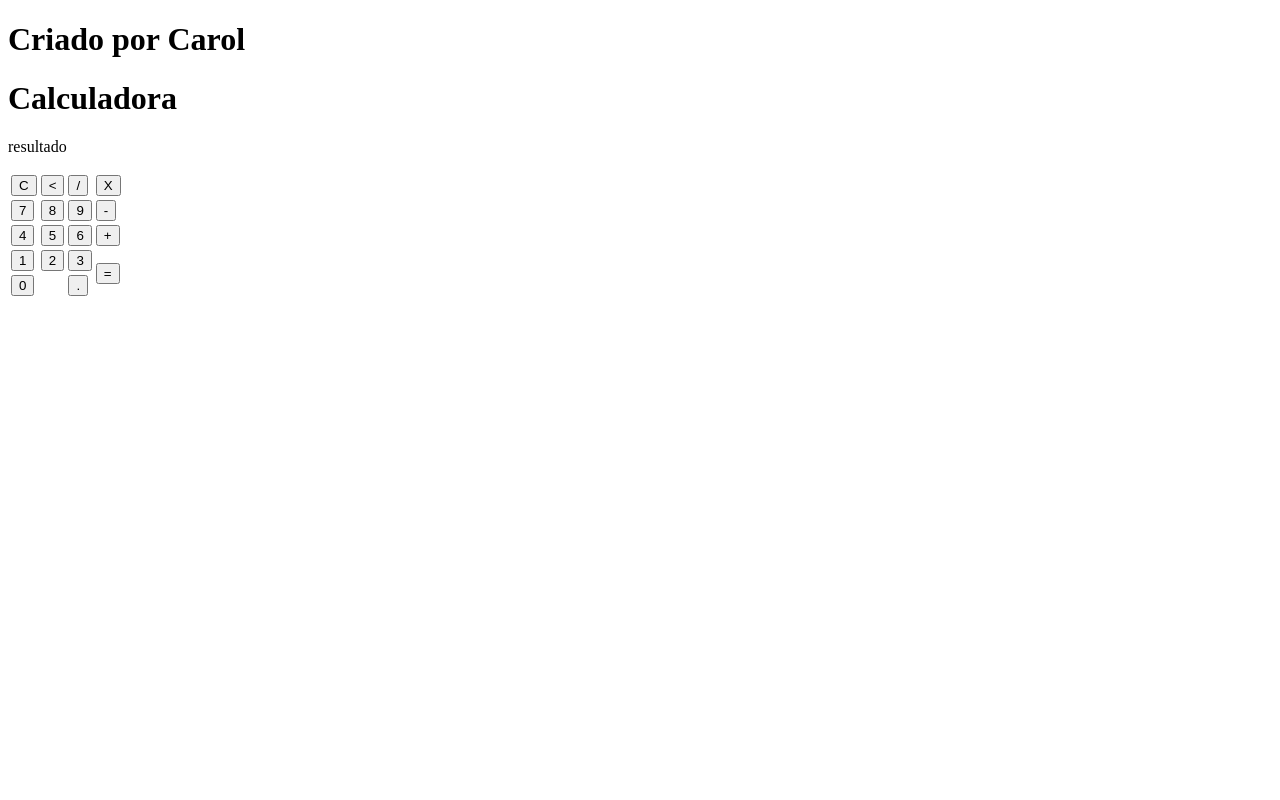
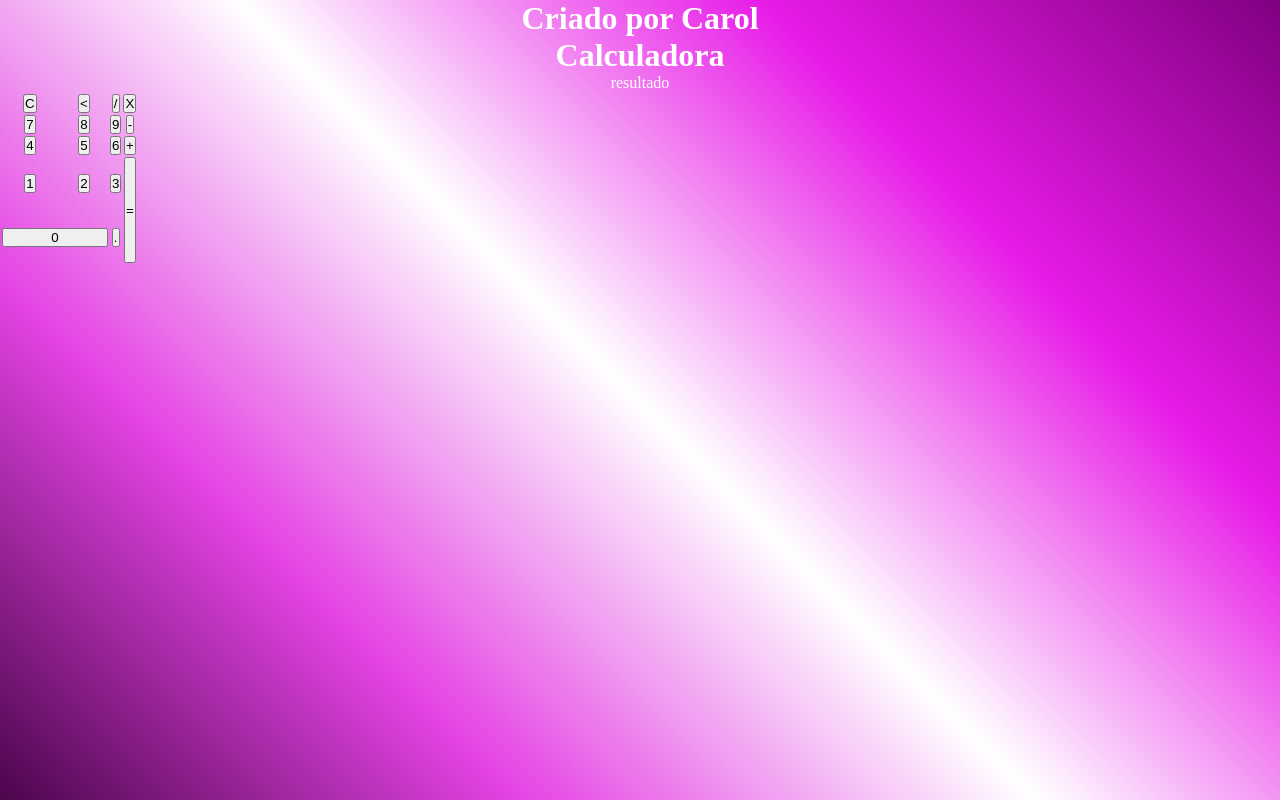
Before and after one commit to Carolcremonezi/pratica1terceirotrimestre, a plain HTML site: page index.html in a window 1280 px wide. Drawn offline with Linux system fonts and the light colour scheme.

Commit message:
Add files via upload

```diff
--- a/index.html
+++ b/index.html
@@ -1,50 +1,50 @@
 <!DOCTYPE html>
+
 <html>
     <head>
         <title>Calculadora</title>
         <meta harset="UTF-8">
-        <meta name = "viewport" contente = "width-device-width, initial-scale-=1.0">
+        <meta name="viewport" content="width-device-width, initial-scale=1.0">
         <link rel="stylesheet" href="styles.css">
-        <script source="male.js"></script>
     </head>
 
     <body>
         <div class="fundo">
             <h1>Criado por Carol</h1>
             <div class="Calculadora">
-            <h1>Calculadora</h1>
-            <p id= "resultado">resultado</p>
-            <table>
+                <h1>Calculadora</h1>
+                <p id="resultado">resultado</p>
+                <table>
                     <tr>
-                        <td><button>C</button></td>
-                        <td><button><</button></td>
-                        <td><button>/</button></td>
-                        <td><button>X</button></td>
+                        <td><button class="botao">C</button></td>
+                        <td><button class="botao"><</button></td>
+                        <td><button class="botao">/</button></td>
+                        <td><button class="botao">X</button></td>
                     </tr>
                     <tr>
-                        <td><button>7</button></td>
-                        <td><button>8</button></td>
-                        <td><button>9</button></td>
-                        <td><button>-</button></td>
+                        <td><button class="botao">7</button></td>
+                        <td><button class="botao">8</button></td>
+                        <td><button class="botao">9</button></td>
+                        <td><button class="botao">-</button></td>
                     </tr>
                     <tr>
-                        <td><button>4</button></td>
-                        <td><button>5</button></td>
-                        <td><button>6</button></td>
-                        <td><button>+</button></td>
+                        <td><button class="botao">4</button></td>
+                        <td><button class="botao">5</button></td>
+                        <td><button class="botao">6</button></td>
+                        <td><button class="botao">+</button></td>
                     </tr>
                     <tr>
-                        <td><button>1</button></td>
-                        <td><button>2</button></td>
-                        <td><button>3</button></td>
-                        <td rowspan="2"><button>=</button></td>
+                        <td><button class="botao">1</button></td>
+                        <td><button class="botao">2</button></td>
+                        <td><button class="botao">3</button></td>
+                        <td rowspan="2"><button class="botao" style="height: 106px;">=</button></td>
                     </tr>
                     <tr>
-                        <td colspan="2"><button>0</button></td>
-                        <td><button>.</button></td>
+                        <td colspan="2"><button class="botao" style="width: 106px;">0</button></td>
+                        <td><button class="botao">.</button></td>
                     </tr>
                 </table>
-             </div>
+            </div>
         </div>
     </body>
 </html>
--- a/styles.css
+++ b/styles.css
@@ -0,0 +1,12 @@
+
+*{
+    margin: 0;
+    padding: 0;
+}
+.fundo{
+    background-image: linear-gradient(45deg, rgb(75, 5, 75), rgb(228, 67, 228),white,rgb(231, 27, 231), purple );
+    height: 100vh;
+    color: white;
+    font-family:'Times New Roman', Times, serif;
+    text-align: center;
+}
```
